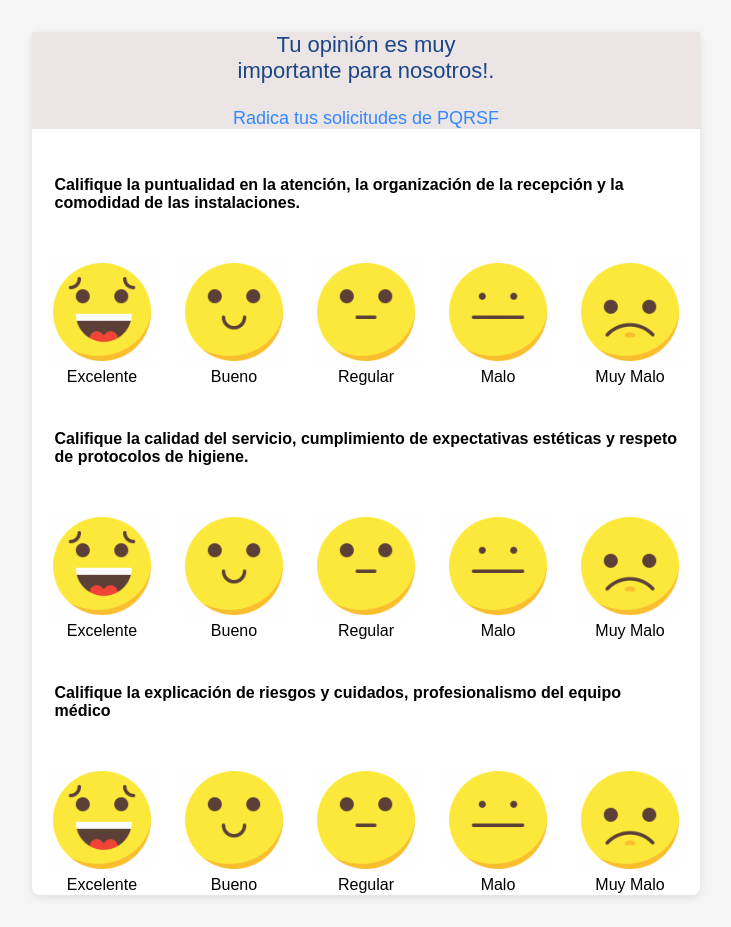
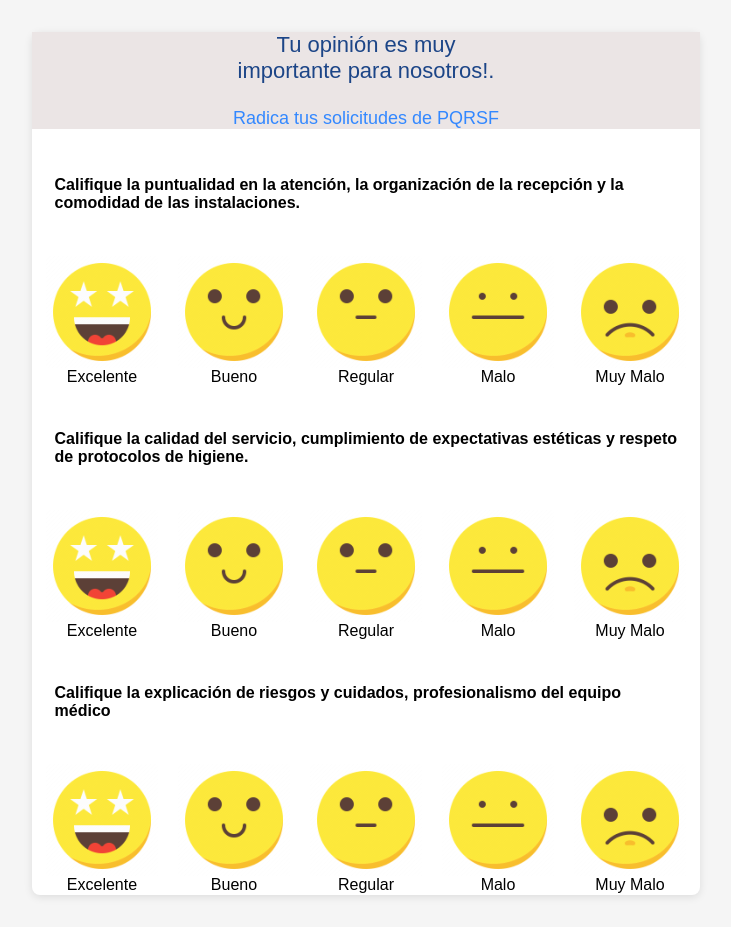
Before and after one commit to antoniog445/Encuestas-de-servicio, a plain HTML site: page satisfaccion.html in a window 1280 px wide. Shown: the whole page, without its empty margins (274-1005 px from the left). Drawn offline with Linux system fonts and the light colour scheme.

Commit message:
Nuevos logos

```diff
--- a/satisfaccion.html
+++ b/satisfaccion.html
@@ -20,7 +20,7 @@
                     <div class="input-container">
                         <input class="excelente" id="excelente" type="radio" name="recepcion">
                         <div class="radio-tile exc">
-                            <img src="imgs/excelente.webp"/>
+                            <img src="imgs/star.webp"/>
                             <label for="excelente">Excelente</label>
                         </div>
                     </div>
@@ -63,7 +63,7 @@
                     <div class="input-container">
                         <input class="excelente" id="excelente" type="radio" name="calidad">
                         <div class="radio-tile exc">
-                            <img src="imgs/excelente.webp"/>
+                            <img src="imgs/star.webp"/>
                             <label for="excelente">Excelente</label>
                         </div>
                     </div>
@@ -106,7 +106,7 @@
                     <div class="input-container">
                         <input class="excelente" id="excelente" type="radio" name="profesionalismo">
                         <div class="radio-tile exc">
-                            <img src="imgs/excelente.webp"/>
+                            <img src="imgs/star.webp"/>
                             <label for="excelente">Excelente</label>
                         </div>
                     </div>
```
Also changed, not shown: imgs/star.webp (added).
